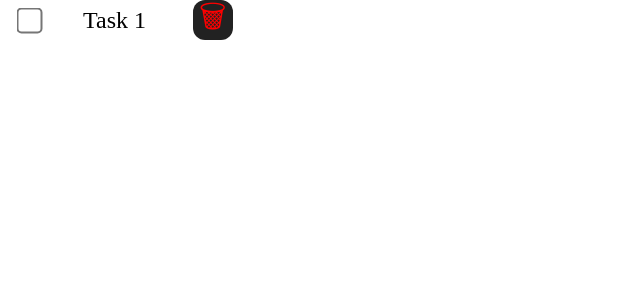
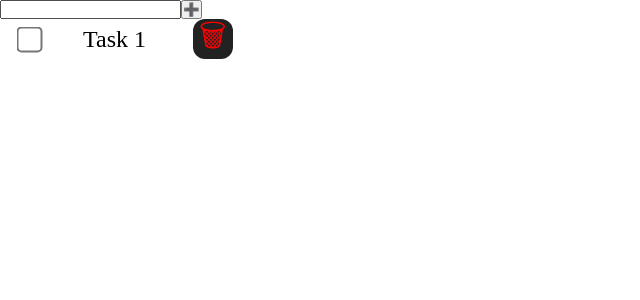
Before and after one commit to VanessaTrajano/ToDo-DCC207, a React (Vite) app: page / in a window 1280 px wide. Shown: the top 300 px of the page, without its empty margins (0-640 px from the left). Built offline with nearby package versions, Linux system fonts and the light colour scheme.

Commit message:
Cria estrutura base do componente ToDo

```diff
--- a/src/components/ToDo/ToDo.jsx
+++ b/src/components/ToDo/ToDo.jsx
@@ -1,5 +1,5 @@
 import Task from '../Task/Task'
-import './ToDo.css'
+import "./ToDo.css";
 
 function ToDo() {
 
@@ -11,11 +11,18 @@ function ToDo() {
     window.alert("Check!")
   }
 
-    return (
-      <>
+  return (
+    <div>
+      <div>
+        <input type="text" name="input-tarefa" id="input-tarefa" />
+        <button>➕</button>
+      </div>
+      <div>
         <Task titulo={"Task 1"} funcaoCheck={handleCheck} funcaoClick={handleClick}/>
-      </>
-    )
+      </div>
+
+    </div>
+  );
 }
 
-export default ToDo
+export default ToDo;
```
